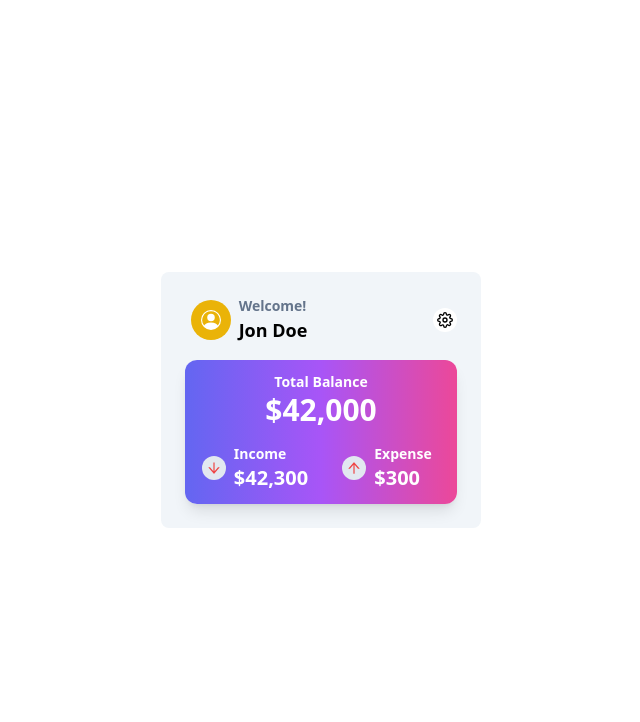
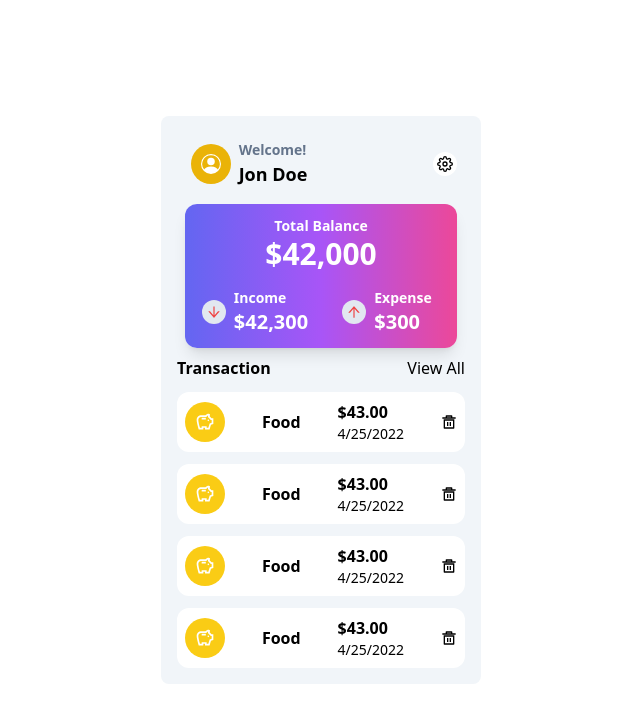
Before and after one commit to Tonnykithui/ExpenseTracker, a React (Create React App) app: page / in a window 1280 px wide. Shown: the top 722 px of the page, without its empty margins (319-959 px from the left). Built offline with nearby package versions, Linux system fonts and the light colour scheme.

Commit message:
Transaction component with Framer motion

```diff
--- a/src/components/AppWrap/AppW.jsx
+++ b/src/components/AppWrap/AppW.jsx
@@ -1,5 +1,6 @@
 import React from 'react'
 import Card from '../Card/Card'
+import Transaction from '../Transaction/Transaction'
 import Welcome from '../Welcome/Welcome'
 
 const AppW = () => {
@@ -8,6 +9,7 @@ const AppW = () => {
         <div className="app-contents">
             <Welcome />
             <Card />
+            <Transaction />
         </div>
     </div>
   )
--- a/src/components/Transaction/Transaction.jsx
+++ b/src/components/Transaction/Transaction.jsx
@@ -1,4 +1,5 @@
 import React from 'react'
+import TransactionComp from './TransactionComp'
 
 const Transaction = () => {
   return (
@@ -8,7 +9,12 @@ const Transaction = () => {
             <p>View All</p>
         </div>
         <div className="transaction-list">
-
+            <ul>
+                <TransactionComp />
+                <TransactionComp />
+                <TransactionComp />
+                <TransactionComp />
+            </ul>
         </div>
     </div>
   )
--- /dev/null
+++ b/src/components/Transaction/TransactionComp.jsx
@@ -0,0 +1,46 @@
+import React from 'react';
+import { GiExpense } from "react-icons/gi";
+import { MdOutlineSavings } from "react-icons/md";
+import { RiDeleteBin5Line } from "react-icons/ri";
+import { motion } from 'framer-motion';
+
+const TransactionComp = () => {
+    const liV = {
+        hidden:{
+            x:"-100%",
+            opacity:0
+        },
+        visible:{
+            x:0,
+            opacity:1,
+            transition:{
+                duration:0.8
+            }
+        }
+    }
+  return (
+    <motion.li className="transaction-component"
+    variants={liV}
+    animate="visible"
+    initial="hidden"
+    >
+        <div className='logo'>
+            <MdOutlineSavings />
+        </div>
+        <div className='wording'>
+            <h2>Food</h2>
+        </div>
+        <div className="amount-time">
+            <h3>$43.00</h3>
+            <p>4/25/2022</p>
+        </div>
+        <div className="delete">
+            <RiDeleteBin5Line />
+        </div>
+    </motion.li>
+  )
+}
+
+export default TransactionComp
+
+{/* <GiExpense /> */}
--- a/src/index.css
+++ b/src/index.css
@@ -114,8 +114,28 @@
 }
 
 
+/**   TRANSACTION LIST    **/
+.transaction-component{
+    @apply flex flex-row items-center justify-between bg-white rounded-xl p-2
+    mt-3;
+}
 
+.logo{
+    @apply text-xl bg-yellow-400 rounded-full h-10 w-10 flex flex-row items-center
+    justify-center text-white;
+}
 
+.wording{
+    @apply font-semibold;
+}
+
+.amount-time p{
+    @apply text-sm;
+}
+
+.amount-time h3{
+    @apply font-semibold;
+}
 
 
 
```
